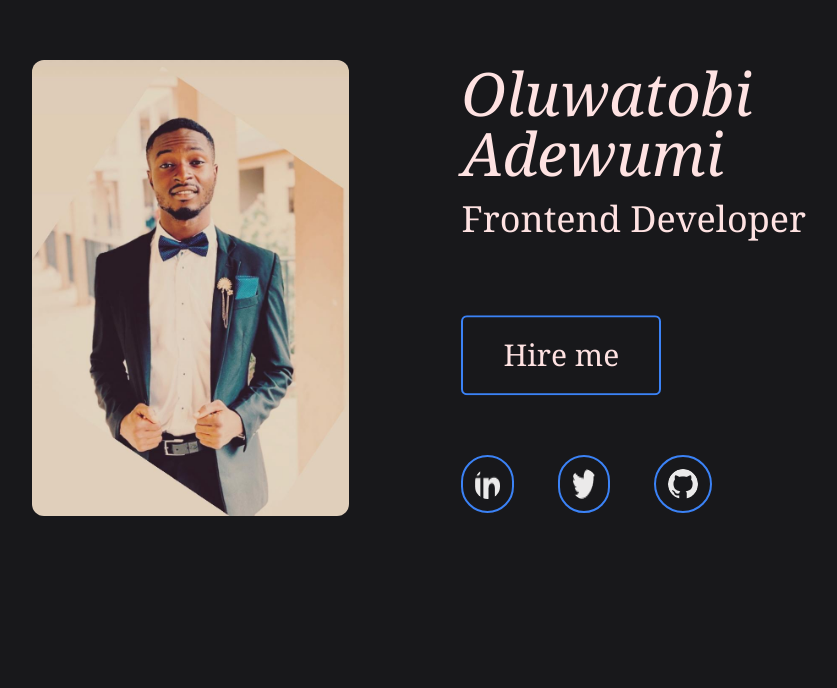
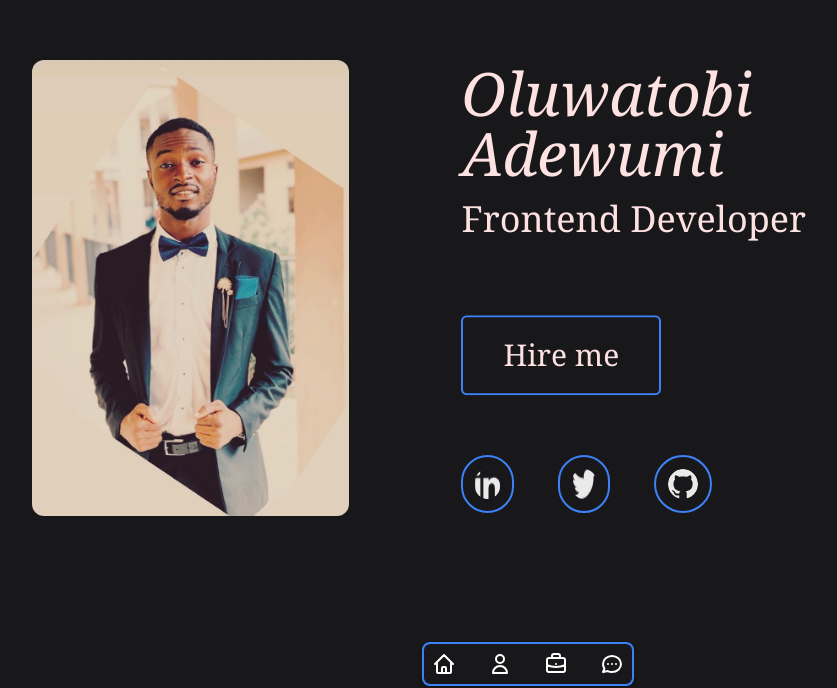
Before and after one commit to Classytobs/portfolio-11, a React (Create React App) app: page / in a window 1280 px wide. Shown: the part 112-800 px from the top of the page, without its empty margins (112-949 px from the left). Built offline with nearby package versions, Linux system fonts and the light colour scheme.

Commit message:
created a navbar component and edited the design of other components

```diff
--- a/src/App.js
+++ b/src/App.js
@@ -4,10 +4,12 @@ import Projects from './Components/Projects/Projects';
 import Contact from './Components/Contact/Contact';
 import Footer from './Components/Footer/Footer';
 import Home from './Components/Home/Home';
+import Navbar from './Components/Navbar/Navbar';
 
 function App() {
   return (
     <>
+      <Navbar />
       <Home />
       <About />
       <Projects />
--- a/src/Components/Footer/Footer.jsx
+++ b/src/Components/Footer/Footer.jsx
@@ -2,7 +2,7 @@ import React from 'react'
 
 export default function Footer() {
   return (
-    <div className='flex flex-row bg-gray-500 h-16 px-36 py-5 max-w-full content-center justify-between items-center font-serif text-white'>
+    <div className='flex flex-row bg-gray-500 h-32 px-36 py-5 max-w-full content-center justify-between items-center font-serif text-white'>
         <div>
             <a href="#">Classytobs</a>
         </div>
--- a/src/Components/Navbar/Navbar.jsx
+++ b/src/Components/Navbar/Navbar.jsx
@@ -0,0 +1,32 @@
+import React from 'react'
+import {useState} from 'react'
+
+export default function Navbar() {
+
+    const [activeNav, setActiveNav] = useState('#')
+
+  return (
+    <div className='relative'>
+    <div className='flex flex-row content-center items-center justify-center fixed inset-x-1/2 inset-y-full'>
+    <div className='flex flex-row text-white mb-12 h-fit w-fit justify-between gap-x-8 rounded-lg border-solid border-2 border-blue-500 items-center content-center bg-zinc-900 shadow-md p-2'>
+      <a href="#" title="Home" onClick={() => setActiveNav('#')}   className={activeNav === '#' ? 'active' : ''}>
+        <svg className="w-6 h-6" fill="none" stroke="currentColor" viewBox="0 0 24 24" xmlns="http://www.w3.org/2000/svg">
+        <path strokeLinecap="round" strokeLinejoin="round" strokeWidth={2} d="M3 12l2-2m0 0l7-7 7 7M5 10v10a1 1 0 001 1h3m10-11l2 2m-2-2v10a1 1 0 01-1 1h-3m-6 0a1 1 0 001-1v-4a1 1 0 011-1h2a1 1 0 011 1v4a1 1 0 001 1m-6 0h6" /></svg>
+      </a>
+      <a href="#about" title="About Me" onClick={() => setActiveNav('#about')}  className={activeNav === '#about' ? 'active' : ''}>
+        <svg className="w-6 h-6" fill="none" stroke="currentColor" viewBox="0 0 24 24" xmlns="http://www.w3.org/2000/svg">
+        <path strokeLinecap="round" strokeLinejoin="round" strokeWidth={2} d="M16 7a4 4 0 11-8 0 4 4 0 018 0zM12 14a7 7 0 00-7 7h14a7 7 0 00-7-7z" /></svg>
+      </a>
+      <a href="#projects" title="Projects" onClick={() => setActiveNav('#projects')}  className={activeNav === '#projects' ? 'active' : ''}>
+        <svg className="w-6 h-6" fill="none" stroke="currentColor" viewBox="0 0 24 24" xmlns="http://www.w3.org/2000/svg">
+        <path strokeLinecap="round" strokeLinejoin="round" strokeWidth={2} d="M21 13.255A23.931 23.931 0 0112 15c-3.183 0-6.22-.62-9-1.745M16 6V4a2 2 0 00-2-2h-4a2 2 0 00-2 2v2m4 6h.01M5 20h14a2 2 0 002-2V8a2 2 0 00-2-2H5a2 2 0 00-2 2v10a2 2 0 002 2z" /></svg>
+      </a>
+      <a href="#contact" title="Contact" onClick={() => setActiveNav('#contact')}  className={activeNav === '#contact' ? 'active' : ''}>
+        <svg className="w-6 h-6" fill="none" stroke="currentColor" viewBox="0 0 24 24" xmlns="http://www.w3.org/2000/svg">
+        <path strokeLinecap="round" strokeLinejoin="round" strokeWidth={2} d="M8 12h.01M12 12h.01M16 12h.01M21 12c0 4.418-4.03 8-9 8a9.863 9.863 0 01-4.255-.949L3 20l1.395-3.72C3.512 15.042 3 13.574 3 12c0-4.418 4.03-8 9-8s9 3.582 9 8z" /></svg>
+      </a>
+    </div>
+    </div>
+    </div>
+  )
+}
```
